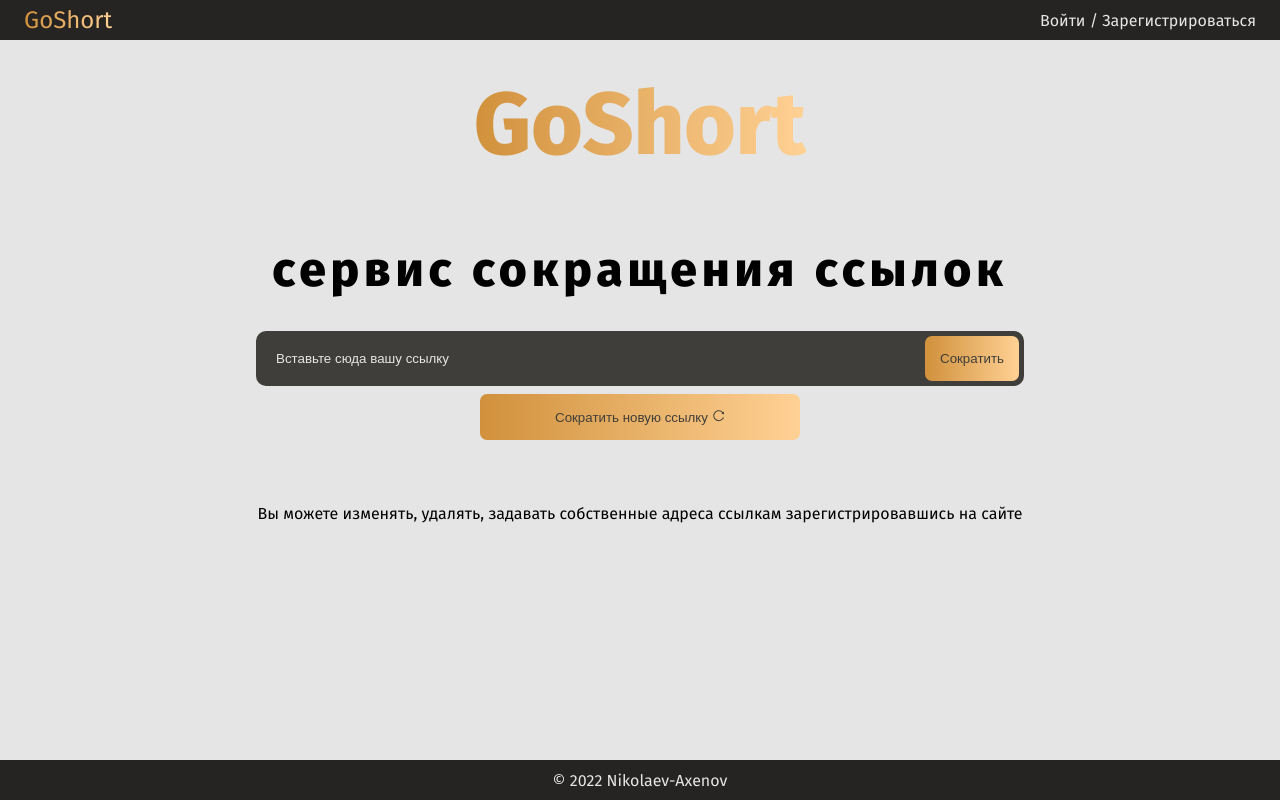
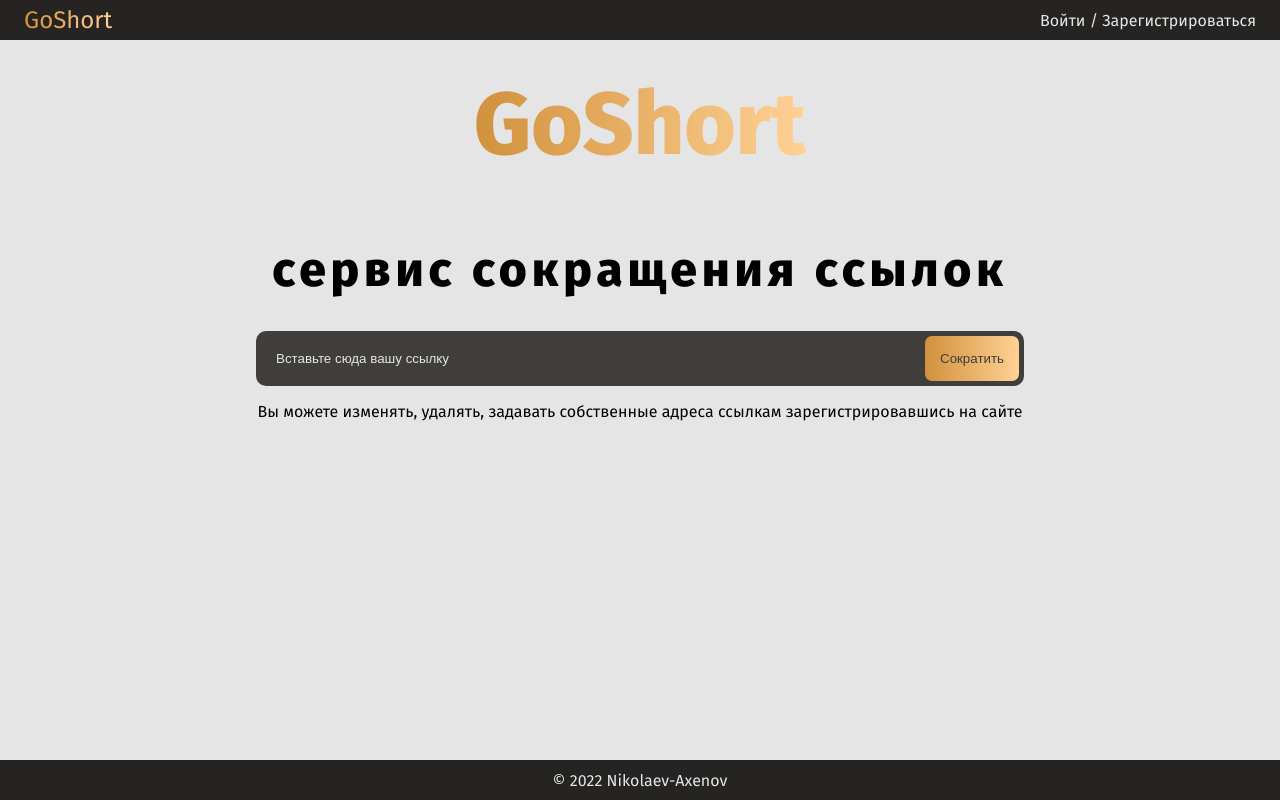
Before and after one commit to nikolaevaxenov/url-shortener, a Next.js app: page / in a window 1280 px wide. Built offline with nearby package versions, Linux system fonts and the light colour scheme; no server answers.

Commit message:
Styling fixed

```diff
--- a/pages/index.tsx
+++ b/pages/index.tsx
@@ -120,6 +120,7 @@ const Home: NextPage = () => {
         <button
           type="button"
           className={styles.main__reloadButton}
+          style={{ display: creationSuccess[0] === "ready" ? "block" : "none" }}
           onClick={() => {
             setCreationSuccess(["idle", ""]);
             reset();
--- a/styles/Home.module.scss
+++ b/styles/Home.module.scss
@@ -4,6 +4,7 @@
   display: flex;
   flex-direction: column;
   align-items: center;
+  margin-bottom: 1rem;
 
   height: 100%;
 
@@ -81,7 +82,7 @@
   }
 
   &__adText {
-    margin-top: 4rem;
+    margin-top: 1rem;
     padding: 0 1rem;
 
     font-size: 1rem;
```
